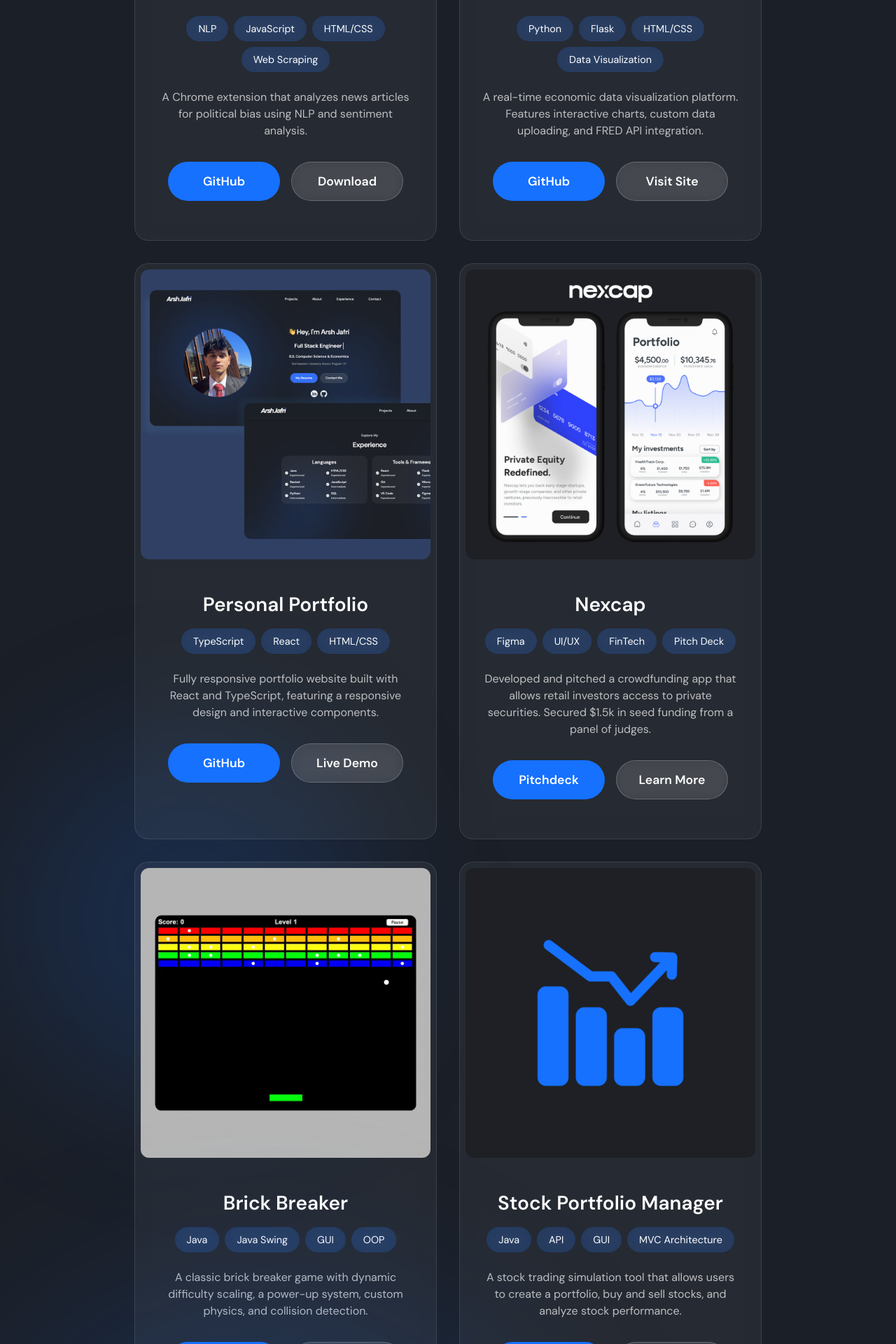
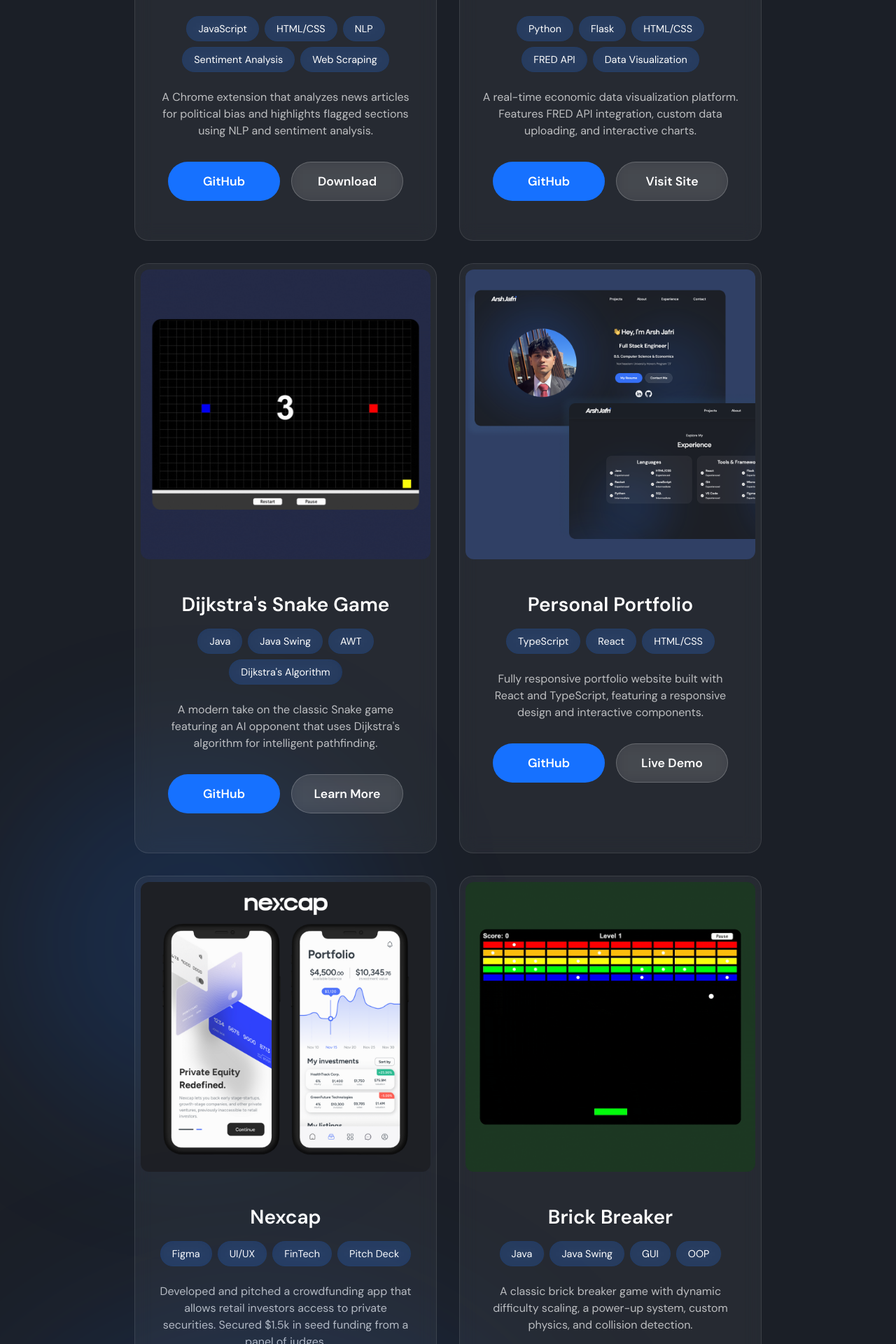
Before and after one commit to Arsh-Jafri/personal-portfolio, a React (Create React App) app: page / in a window 1280 px wide. Shown: the part 1620-3540 px from the top of the page at 70% size. Built offline with nearby package versions, Linux system fonts and the light colour scheme; the HTML template or start-up script is replaced by a standard one.

Commit message:
Updated Projects

```diff
--- a/src/assets/index.ts
+++ b/src/assets/index.ts
@@ -8,7 +8,7 @@ export { default as EconostatsProject } from './images/econostats-pic.png';
 export { default as NexcapProject } from './images/nexcap-project.png';
 export { default as WebsiteProject } from './images/website-project.png';
 export { default as BrickBreakerProject } from './images/brickbreaker-pic.gif';
-export { default as StockProject } from './images/project-3.png';
+export { default as SnakeGameProject } from './images/snake-game-pic.gif';
 
 // Icons
 export { default as LinkedInIcon } from './icons/linkedin.png';
--- a/src/components/Projects/Projects.tsx
+++ b/src/components/Projects/Projects.tsx
@@ -6,7 +6,7 @@ import {
   NexcapProject,
   WebsiteProject,
   BrickBreakerProject,
-  StockProject,
+  SnakeGameProject,
   NexcapPitch,
   NexcapOnePager
 } from '../../assets';
@@ -32,9 +32,9 @@ const Projects: React.FC = () => {
       id: 1,
       title: "Clearview",
       image: ClearviewProject,
-      tags: ["NLP", "JavaScript", "HTML/CSS", "Web Scraping"],
+      tags: ["JavaScript", "HTML/CSS", "NLP", "Sentiment Analysis", "Web Scraping"],
       description: [
-        "A Chrome extension that analyzes news articles for political bias using NLP and sentiment analysis."
+        "A Chrome extension that analyzes news articles for political bias and highlights flagged sections using NLP and sentiment analysis."
       ],
       buttons: [
         { text: "GitHub", link: "https://github.com/Arsh-Jafri/clearview" },
@@ -45,9 +45,9 @@ const Projects: React.FC = () => {
       id: 2,
       title: "Econostats",
       image: EconostatsProject,
-      tags: ["Python", "Flask", "HTML/CSS", "Data Visualization"],
+      tags: ["Python", "Flask", "HTML/CSS", "FRED API", "Data Visualization"],
       description: [
-        "A real-time economic data visualization platform. Features interactive charts, custom data uploading, and FRED API integration."
+        "A real-time economic data visualization platform. Features FRED API integration, custom data uploading, and interactive charts."
       ],
       buttons: [
         { text: "GitHub", link: "https://github.com/Arsh-Jafri/econostats" },
@@ -56,6 +56,19 @@ const Projects: React.FC = () => {
     },
     {
       id: 3,
+      title: "Dijkstra's Snake Game",
+      image: SnakeGameProject,
+      tags: ["Java", "Java Swing", "AWT", "Dijkstra's Algorithm"],
+      description: [
+        "A modern take on the classic Snake game featuring an AI opponent that uses Dijkstra's algorithm for intelligent pathfinding."
+      ],
+      buttons: [
+        { text: "GitHub", link: "https://github.com/Arsh-Jafri/dijkstra-snake-game" },
+        { text: "Learn More", link: "https://github.com/Arsh-Jafri/dijkstra-snake-game/blob/main/README.md" }
+      ]
+    },
+    {
+      id: 4,
       title: "Personal Portfolio",
       image: WebsiteProject,
       tags: ["TypeScript", "React", "HTML/CSS"],
@@ -68,7 +81,7 @@ const Projects: React.FC = () => {
       ]
     },
     {
-      id: 4,
+      id: 5,
       title: "Nexcap",
       image: NexcapProject,
       tags: ["Figma", "UI/UX", "FinTech", "Pitch Deck"],
@@ -81,7 +94,7 @@ const Projects: React.FC = () => {
       ]
     },
     {
-      id: 5,
+      id: 6,
       title: "Brick Breaker",
       image: BrickBreakerProject,
       tags: ["Java", "Java Swing", "GUI", "OOP"],
@@ -91,19 +104,6 @@ const Projects: React.FC = () => {
       buttons: [
         { text: "GitHub", link: "https://github.com/Arsh-Jafri/brick-breaker" },
         { text: "Learn More", link: "https://github.com/Arsh-Jafri/brick-breaker/blob/main/README.md" }
-      ]
-    },
-    {
-      id: 6,
-      title: "Stock Portfolio Manager",
-      image: StockProject,
-      tags: ["Java", "API", "GUI", "MVC Architecture"],
-      description: [
-        "A stock trading simulation tool that allows users to create a portfolio, buy and sell stocks, and analyze stock performance.",
-      ],
-      buttons: [
-        { text: "GitHub", link: "https://github.com/Arsh-Jafri/stock-portfolio-manager"},
-        { text: "Learn More", link: "https://github.com/Arsh-Jafri/stock-portfolio-manager/blob/main/README.md" }
       ]
     }
   ];
```
Also changed, not shown: src/assets/images/brickbreaker-pic.gif, src/assets/images/snake-game-pic.gif (added).
